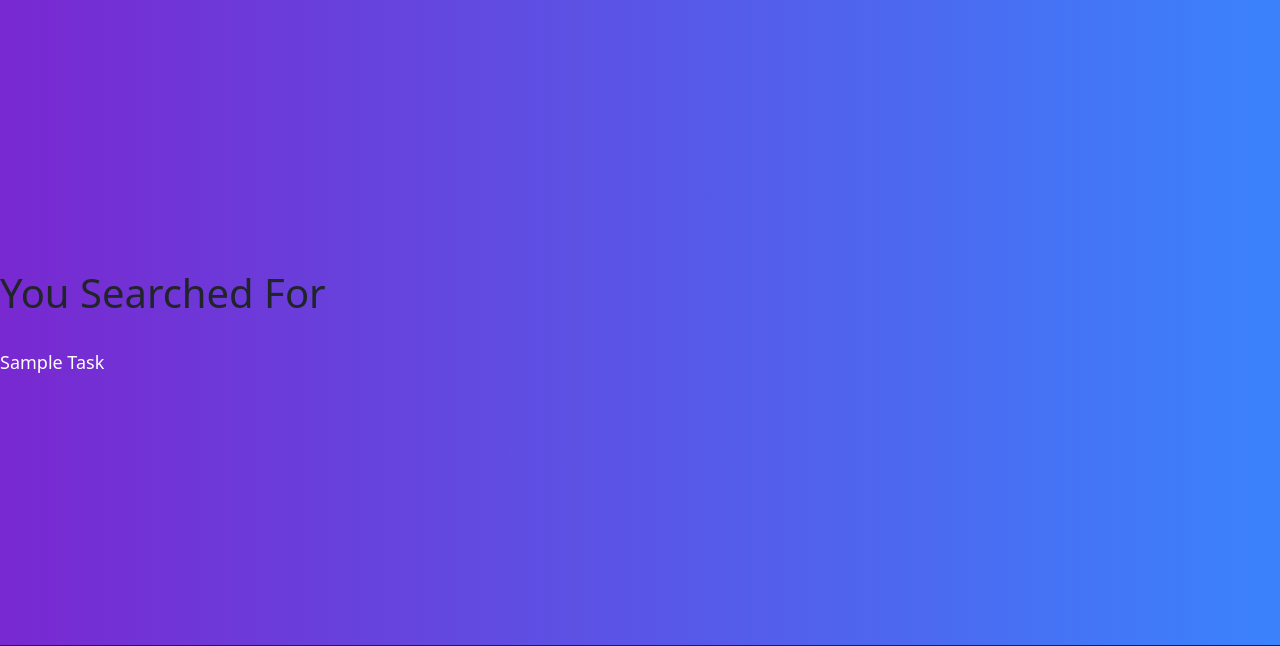
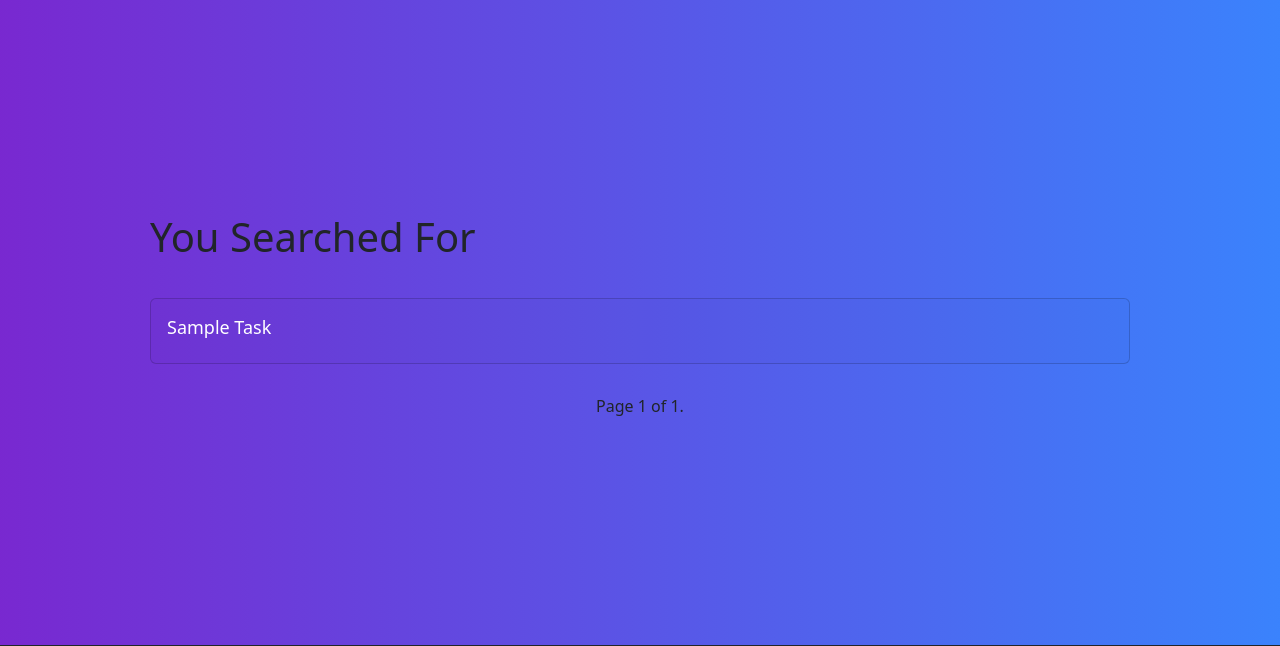
Before and after one commit to ffarzam/HW-98, a Django app: template HW15/TaskManagement/templates/search_result.html in a window 1280 px wide. Shown: the part 59-705 px from the top of the page. Run offline with Django 4.2, Linux system fonts and the light colour scheme; the template is opened without the code that fills it: most values are stand-ins (such as "Sample title", 1, 10 or a date in 2020); some libraries are stand-ins or nearby versions.

Commit message:
Updating search_result.html

```diff
--- a/HW15/TaskManagement/templates/search_result.html
+++ b/HW15/TaskManagement/templates/search_result.html
@@ -2,15 +2,42 @@
 {% block title %} Tasky {%endblock%}
 {% block content %}
 
-<div>
+<div style="margin-top: 5px;padding-left:150px;padding-right:150px;margin-bottom: 10px;">
     {% if results %}
-        <h1>You Searched For {{searched}}</h1><br>
+    <h1>You Searched For {{searched}}</h1><br>
     {% for task in results %}
-    <a href="{% url 'task_details' task.id %}">{{task.title}}</a><br>
+    <div class="card" style="margin-top: 5px;margin-bottom: 20px; background-color: rgba(0,0,0,0.01); ">
+
+        <div class="card-body">
+            <h5 class="card-title"><a href="{% url 'task_details' task.id %}">{{task.title}}</a></h5>
+
+        </div>
+    </div>
 
     {% endfor%}
+
+    <div style="margin-top: 30px;margin-bottom: 10px;">
+        <div class="pagination justify-content-center">
+    <span class="step-links">
+        {% if results.has_previous %}
+            <a href="?page=1{% if request.GET.searched %}&searched={{ request.GET.searched }}{% endif %}">&laquo; first</a>
+            <a href="?page={{ results.previous_page_number }}{% if request.GET.searched %}&searched={{ request.GET.searched }}{% endif %}">previous</a>
+        {% endif %}
+
+        <span class="current">
+            Page {{ results.number }} of {{ results.paginator.num_pages }}.
+        </span>
+
+        {% if results.has_next %}
+            <a href="?page={{ results.next_page_number }}{% if request.GET.searched %}&searched={{ request.GET.searched }}{% endif %}">next</a>
+            <a href="?page={{ results.paginator.num_pages }}{% if request.GET.searched %}&searched={{ request.GET.searched }}{% endif %}">last &raquo;</a>
+        {% endif %}
+    </span>
+        </div>
+    </div>
     {% else %}
-        <h2>...</h2>
+    <h2>...</h2>
     {% endif %}
+
 </div>
 {%endblock%}
```
